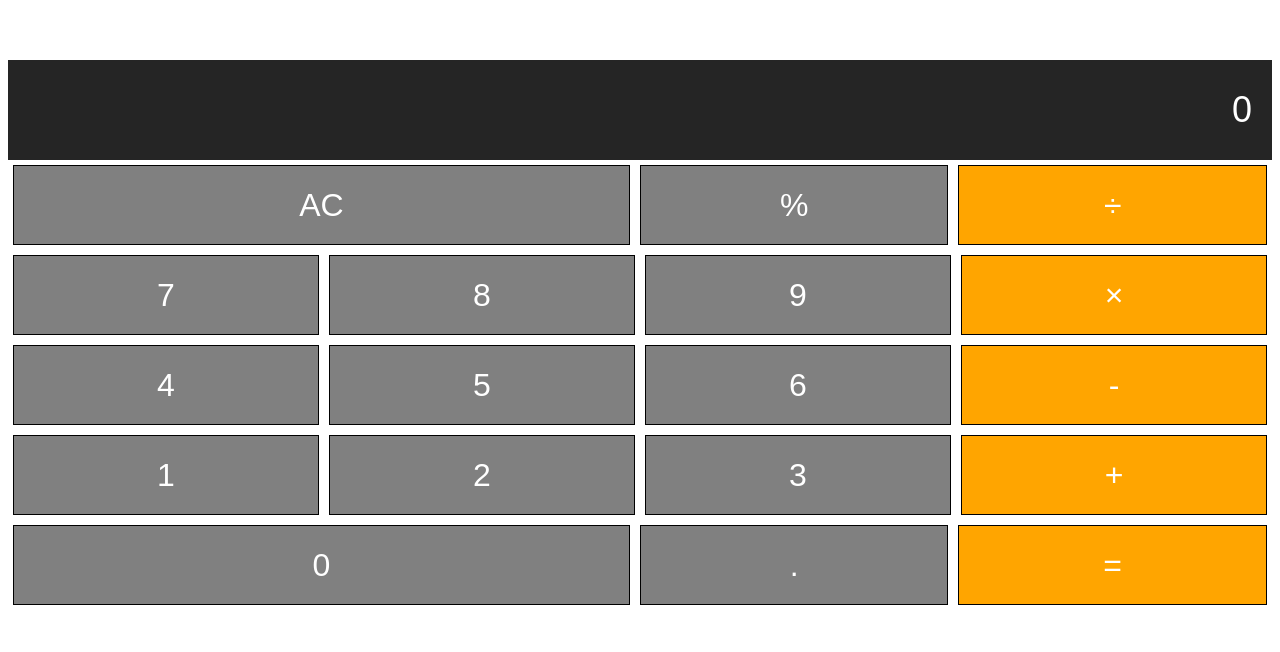
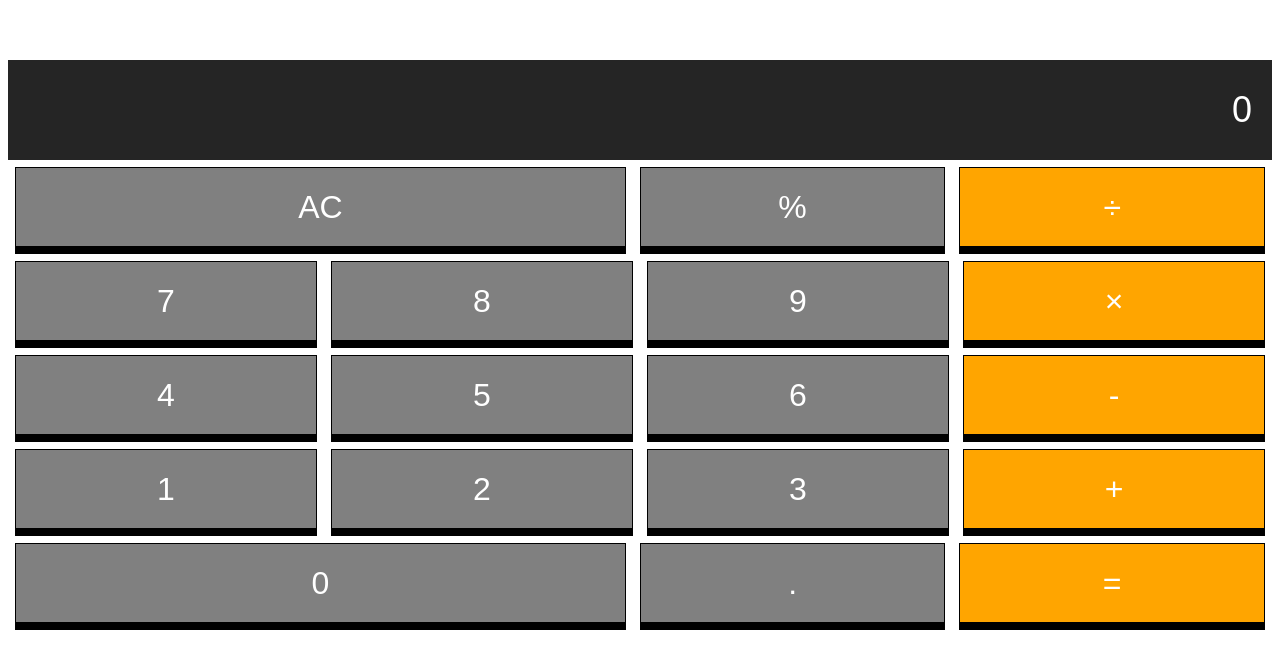
Before and after one commit to siyaga/siyaga.github.io, a plain HTML site: page index.html in a window 1280 px wide. Shown: the part 148-800 px from the top of the page. Drawn offline with Linux system fonts and the light colour scheme.

Commit message:
fixed css

```diff
--- a/layout.css
+++ b/layout.css
@@ -21,7 +21,7 @@
 }
 
 button{
-    margin:5px;
+    margin:7px;
     height: 80px;
     background-color: gray;
     border: 1px solid black;
@@ -29,6 +29,8 @@ button{
     color: #fff;
     width: 25%;
     outline: none;
+    cursor: pointer;
+     box-shadow: 0 7px #000000;
 }
 
 .all-clear, .zero-btn{
@@ -44,3 +46,13 @@ button:hover{
 .operator:hover{
     background-color: darkorange;
 }
+button:active{
+    box-shadow:none;
+  position:relative;
+  top:7px;
+}
+.operator:active{
+    box-shadow:none;
+  position:relative;
+  top:7px;
+}
```
